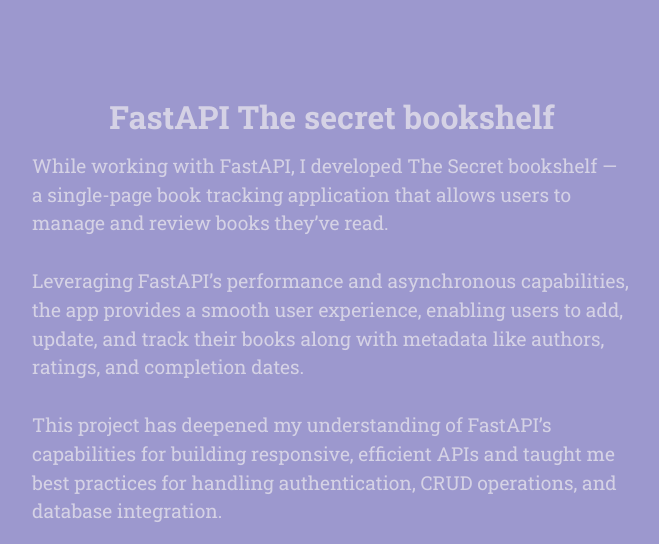
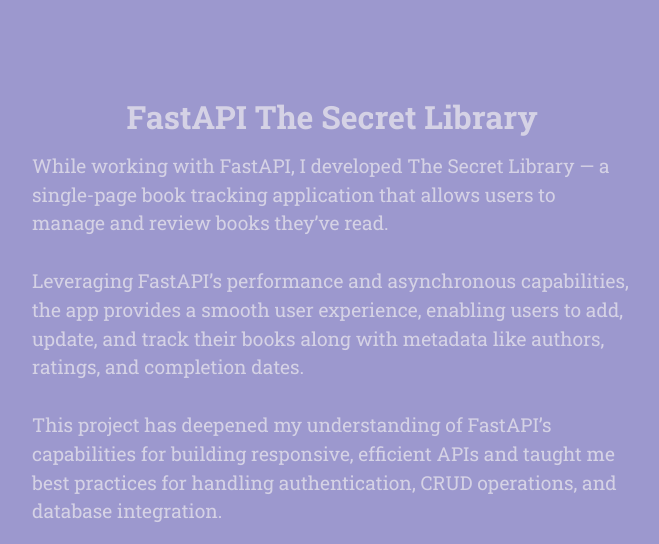
Before and after one commit to MeganKJones/MeganKJones.github.io, a plain HTML site: page index.html in a window 1280 px wide. Shown: the part 2934-3478 px from the top of the page, without its empty margins (308-967 px from the left). Drawn offline with nearby package versions, Linux system fonts and the light colour scheme.

Commit message:
renamed the project

```diff
--- a/index.html
+++ b/index.html
@@ -154,9 +154,9 @@
       <img src="static/images/weather-4.png" class="weather-img img-four">
     </div>
 
-    <h6 class="weather-text project-title mt-5 pt-5">FastAPI The secret bookshelf</h6>
+    <h6 class="weather-text project-title mt-5 pt-5">FastAPI The Secret Library</h6>
     <div class="weather-floating-text">
-      <p class="weather-text">While working with FastAPI, I developed The Secret bookshelf — a single-page book
+      <p class="weather-text">While working with FastAPI, I developed The Secret Library — a single-page book
         tracking application that allows users to manage and review books they’ve read.
   <br><br>
   Leveraging FastAPI’s performance and asynchronous capabilities, the app provides a smooth user experience,
```
